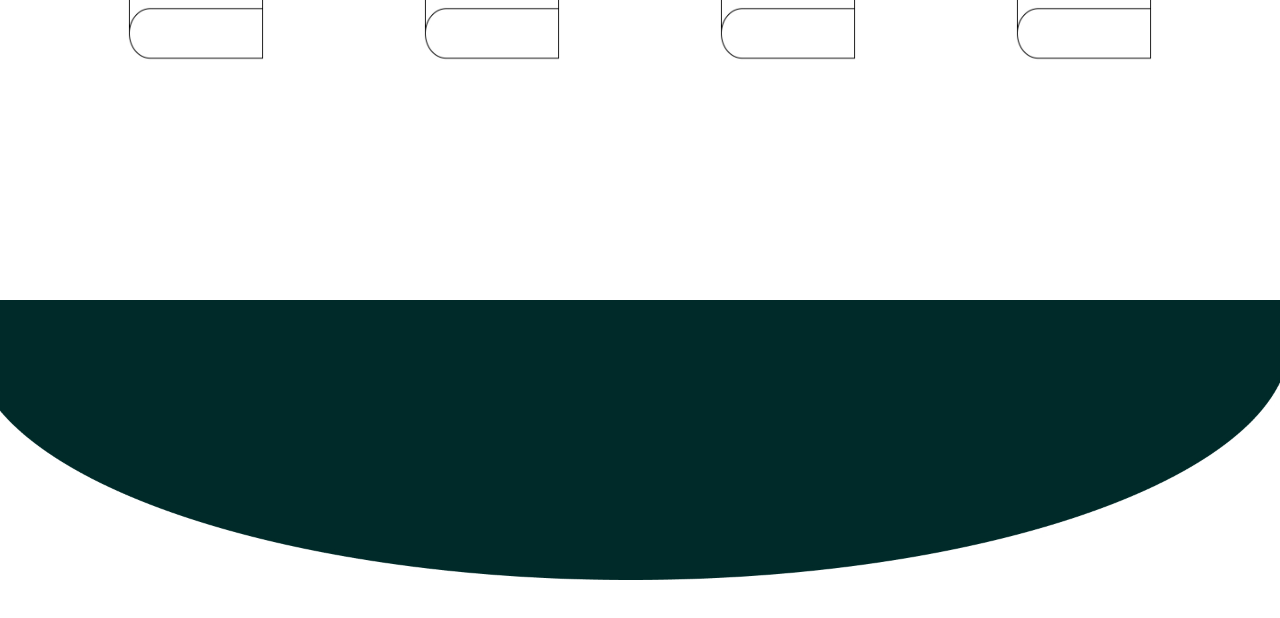
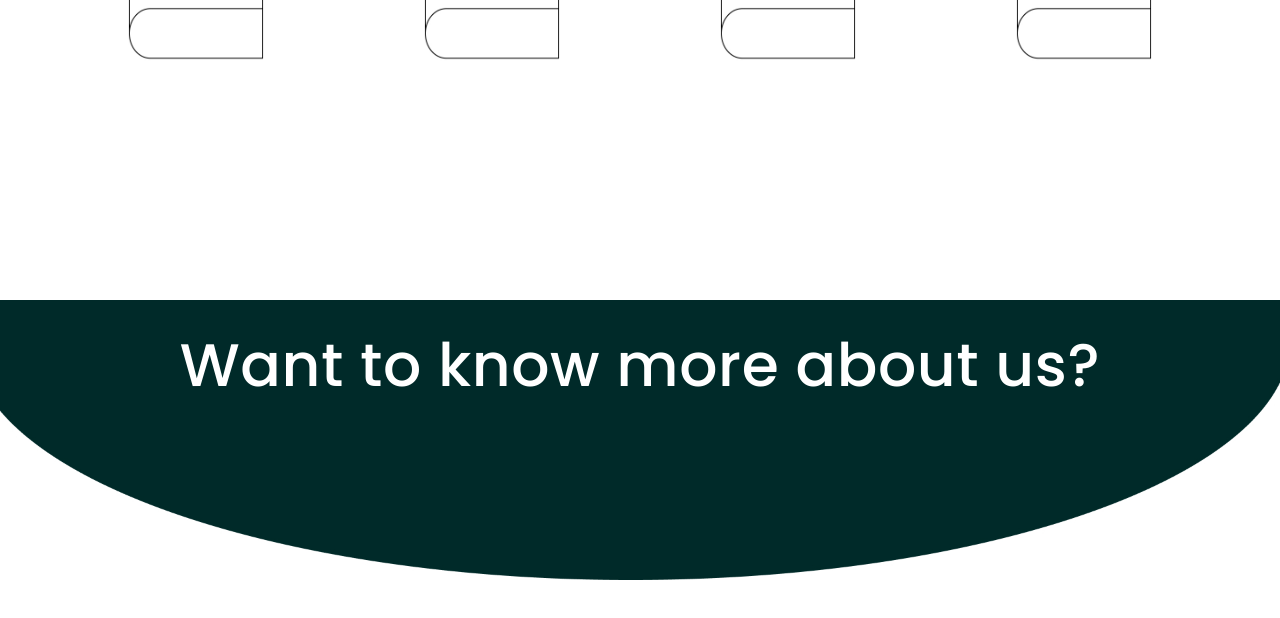
Before and after one commit to prashantbharati/speak1, a React (Create React App) app: page / in a window 1280 px wide. Shown: the part 3000-3618 px from the top of the page. Built offline with nearby package versions, Linux system fonts and the light colour scheme.

Commit message:
div 5 ecllipse done

```diff
--- a/src/App.js
+++ b/src/App.js
@@ -339,13 +339,25 @@ const App = () => {
               height: "35vh",
               width: "100%",
               position: "absolute",
-
+              display: "flex",
+              justifyContent: "center",
               backgroundImage: `url(${e1})`,
               backgroundPosition: "0% 100%",
               backgroundSize: "100%",
               backgroundRepeat: "no-repeat",
             }}
-          ></div>
+          >
+            <Typography
+              style={{
+                fontFamily: "Poppins",
+                fontSize: "60px",
+                marginTop: "20px",
+                color: "white",
+              }}
+            >
+              Want to know more about us?
+            </Typography>
+          </div>
         </div>
       </div>
     </>
```
